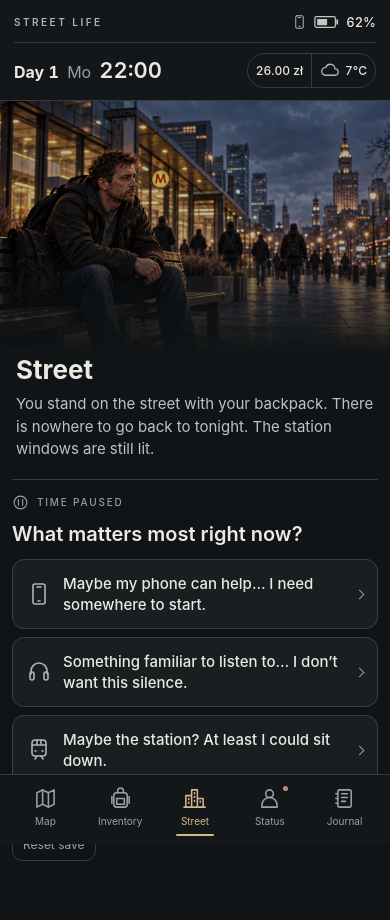
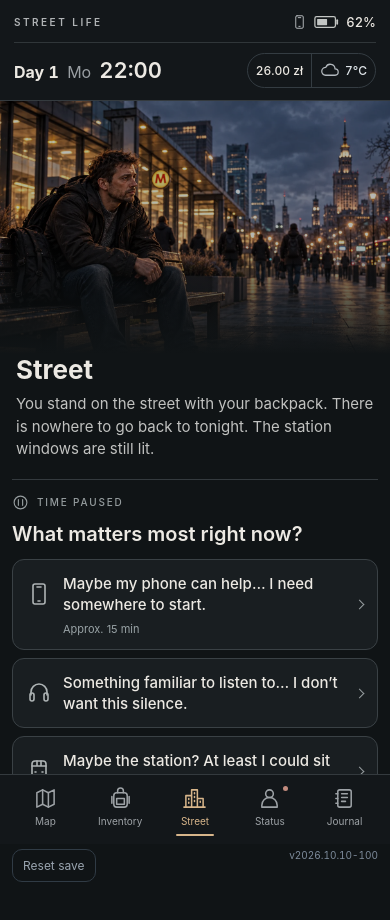
Before and after one commit to AlexanderKruk/street-life-game, a React (Vite) app: page / in a window 390 px wide. Shown: the top 920 px of the page. Built offline with nearby package versions, Linux system fonts and the light colour scheme.

Commit message:
Estimate phone searches at fifteen minutes with variable actual duration

```diff
--- a/check-ui.cjs
+++ b/check-ui.cjs
@@ -20,15 +20,15 @@ function setup(state={},effects=[]){
  Math.random=()=>0.99;
  render(React.createElement(App));
 }
-function button(name){const dialog=screen.queryByRole('dialog');fireEvent.click(dialog ? within(dialog).getByRole('button',{name}) : screen.getByRole('button',{name}));}
+function button(name){const dialog=screen.queryByRole('dialog');const target=dialog ? within(dialog).getByRole('button',{name}) : screen.getByRole('button',{name});const previousRandom=Math.random;if(target.dataset.choice?.startsWith('question-')||/Ask AI/.test(target.textContent))Math.random=()=>.34;fireEvent.click(target);Math.random=previousRandom;}
 function beginSleep(hours=2){button(/Lie down here\? I’m not sure… But I could try./);fireEvent.click(within(screen.getByRole('group',{name:'Sleep duration'})).getByRole('button',{name:new RegExp('^'+hours+' h')}));button('Start sleeping');}
 function close(){fireEvent.click(within(screen.getByRole('dialog')).getByRole('button',{name:'Got it',exact:true}));}
 function summary(){return screen.getByRole('dialog').textContent;}
 function checkBattery(){const charge=Math.round(JSON.parse(localStorage.getItem('street-life-inventory-v1')).phoneBattery);assert(screen.getByLabelText(`Phone battery: ${charge}%`).textContent.includes(`${charge}%`));return charge;}
-async function finishPhone(){for(let tick=0;tick<10;tick++)await act(()=>new Promise(r=>setTimeout(r,1020)));}
+async function finishPhone(){for(let tick=0;tick<15;tick++)await act(()=>new Promise(r=>setTimeout(r,1020)));}
 (async()=>{
  setup();const startingCharge=checkBattery();button('Where can I get help in the morning?');await finishPhone();assert(checkBattery()<startingCharge);close();button('How can I get a shelter bed?');await finishPhone();
- let text=summary();assert(text.includes('−2.4%'));assert(!text.includes('0 zł'));assert(text.includes('10 min'));
+ let text=summary();assert(text.includes('−3.6%'));assert(!text.includes('0 zł'));assert(text.includes('15 min'));
  const before=localStorage.getItem('street-life-save-v3');await act(()=>new Promise(r=>setTimeout(r,1100)));assert.equal(localStorage.getItem('street-life-save-v3'),before);
  close();button(/Map$/);checkBattery();assert(screen.getByText('Night Shelter',{exact:true}));assert(!document.querySelector('.street-art'));cleanup();setup();
  beginSleep();button('Wake up (debug)');
--- a/src/App.tsx
+++ b/src/App.tsx
@@ -7,18 +7,22 @@ import ResultCard, { type ResultCardData } from './ResultCard'
 import { questionPresentation } from './resultPresentation'
 
 const PHONE_ACTIVITY_KEY = 'street-life-phone-activity-v1'
-const PHONE_SEARCH_MINUTES = 10
-const PHONE_SEARCH_DRAIN = 2
-type PhoneActivity = { questionId: string; remaining: number; before: ResultSnapshot }
+const PHONE_SEARCH_ESTIMATE = 15
+const PHONE_SEARCH_MIN = 10
+const PHONE_SEARCH_MAX = 25
+const PHONE_SEARCH_DRAIN_PER_MINUTE = 0.2
+type PhoneActivity = { questionId: string; total: number; remaining: number; before: ResultSnapshot }
 
 function loadPhoneActivity(): PhoneActivity | null {
   try {
     const saved = JSON.parse(localStorage.getItem(PHONE_ACTIVITY_KEY) ?? 'null')
     if (!saved || !['morning', 'bed', 'no-place', 'supplies'].includes(saved.questionId) || !Number.isInteger(saved.remaining) || saved.remaining < 0 || saved.remaining > 30 || !saved.before?.game || !saved.before?.inventory || !Array.isArray(saved.before?.effects) || loadGame().locationId !== 'street') return null
-    // Shorten a search already started in v98 without charging or restarting it.
+    // Older fixed searches retain the ten-minute migration; new searches keep
+    // their originally selected duration across reloads.
     const elapsed = absoluteMinutes(loadGame()) - absoluteMinutes(saved.before.game)
     if (!Number.isFinite(elapsed) || elapsed < 0) return null
-    return { ...saved, remaining: Math.min(saved.remaining, Math.max(0, PHONE_SEARCH_MINUTES - elapsed)) }
+    const total = Number.isInteger(saved.total) && saved.total >= PHONE_SEARCH_MIN && saved.total <= PHONE_SEARCH_MAX ? saved.total : 10
+    return { ...saved, total, remaining: Math.min(saved.remaining, Math.max(0, total - elapsed)) }
   } catch { return null }
 }
 
@@ -231,7 +235,7 @@ function AvailableFirst({ children, className, tag = 'section', thoughtsOnly = f
       .filter(part => !isValidElement(part) || part.type !== 'span')
       .map(part => isValidElement<{ children?: ReactNode }>(part) && part.type === 'div'
         ? cloneElement(part, {}, <Icon name={icon} className="story-action-icon" />, Children.toArray(part.props.children)
-          .filter(detail => !isValidElement(detail) || detail.type !== 'small')
+          .filter(detail => !isValidElement<{ className?: string }>(detail) || detail.type !== 'small' || detail.props.className === 'choice-estimate')
           .map(detail => isValidElement<{ children?: ReactNode }>(detail) && detail.type === 'strong'
             ? cloneElement(detail, {}, Children.toArray(detail.props.children)
               .filter(text => !isValidElement(text) || text.type !== 'span')
@@ -1147,7 +1151,7 @@ export default function App() {
     bodyChoices,
     practicalChoices,
   ]
-  const phoneSearchCost = PHONE_SEARCH_DRAIN * phoneDrainMultiplier(inventory.phoneCondition)
+  const phoneSearchCost = PHONE_SEARCH_MIN * PHONE_SEARCH_DRAIN_PER_MINUTE * phoneDrainMultiplier(inventory.phoneCondition)
 
   function finishPracticalQuestion(id: string, before = resultSnapshot()) {
     const question = practicalQuestions.find(entry => entry.id === id)
@@ -1175,11 +1179,12 @@ export default function App() {
     if (!mobileServiceActive || inventory.phoneCondition <= 0 || inventory.phoneBattery < phoneSearchCost) return
     setPhoneOpen(false)
     setScreen('location')
-    setPhoneActivity({ questionId: id, remaining: PHONE_SEARCH_MINUTES, before: resultSnapshot() })
-  }
-
-  useEffect(() => {
-    if (phoneActivity?.remaining === PHONE_SEARCH_MINUTES) window.scrollTo?.({ top: 0, behavior: 'instant' })
+    const total = PHONE_SEARCH_MIN + Math.floor(Math.random() * (PHONE_SEARCH_MAX - PHONE_SEARCH_MIN + 1))
+    setPhoneActivity({ questionId: id, total, remaining: total, before: resultSnapshot() })
+  }
+
+  useEffect(() => {
+    if (phoneActivity && phoneActivity.remaining === phoneActivity.total) window.scrollTo?.({ top: 0, behavior: 'instant' })
   }, [phoneActivity?.questionId])
 
   useEffect(() => {
@@ -1187,7 +1192,7 @@ export default function App() {
     const timer = window.setInterval(() => {
       if (document.visibilityState !== 'visible') return
       setGame(previous => applyAction(previous, { minutes: 1 }))
-      setInventory(previous => ({ ...previous, phoneBattery: Math.max(0, previous.phoneBattery - PHONE_SEARCH_DRAIN / PHONE_SEARCH_MINUTES * phoneDrainMultiplier(previous.phoneCondition)) }))
+      setInventory(previous => ({ ...previous, phoneBattery: Math.max(0, previous.phoneBattery - PHONE_SEARCH_DRAIN_PER_MINUTE * phoneDrainMultiplier(previous.phoneCondition)) }))
       setPhoneActivity(previous => previous ? { ...previous, remaining: Math.max(0, previous.remaining - 1) } : null)
     }, 1000)
     return () => window.clearInterval(timer)
@@ -1898,10 +1903,10 @@ export default function App() {
       {current.id === 'street' && <div className={`street-art${phoneActivity || inlineResult ? ' phone-art' : !infoModal?.presentation?.illustration && (game.minutes >= 1200 || game.minutes < 360) ? ' night' : ''}`} aria-hidden="true"><img src={phoneActivity ? '/street-life-game/assets/phone-search.webp' : infoModal?.presentation?.illustration ?? (inlineResult ? '/street-life-game/assets/phone-search.webp' : '/street-life-game/assets/street-hero.webp')} alt="" width="1400" height={phoneActivity || inlineResult ? 1050 : 788} fetchPriority="high" />{infoModal?.presentation?.illustration && <span className="result-art-caption">Looking ahead</span>}</div>}
       {phoneActivity ? <section className="phone-activity" aria-labelledby="phone-activity-title" aria-busy="true">
         <div className="phone-activity-heading"><p className="eyebrow">USING YOUR PHONE</p><div className="phone-activity-symbol" aria-hidden="true"><span /><span /><span /></div></div>
-        <h2 id="phone-activity-title">{phoneActivity.remaining > PHONE_SEARCH_MINUTES * 2 / 3 ? 'Looking for information' : phoneActivity.remaining > PHONE_SEARCH_MINUTES / 3 ? 'Reading through the options' : 'Saving useful addresses'}</h2>
+        <h2 id="phone-activity-title">{phoneActivity.remaining > phoneActivity.total * 2 / 3 ? 'Looking for information' : phoneActivity.remaining > phoneActivity.total / 3 ? 'Reading through the options' : 'Saving useful addresses'}</h2>
         <p>{practicalQuestions.find(question => question.id === phoneActivity.questionId)?.title}<br />Checking addresses and opening hours.</p>
-        <div className="phone-activity-progress" role="progressbar" aria-label="Phone search" aria-valuemin={0} aria-valuemax={PHONE_SEARCH_MINUTES} aria-valuenow={PHONE_SEARCH_MINUTES - phoneActivity.remaining}><i style={{ width: `${(PHONE_SEARCH_MINUTES - phoneActivity.remaining) / PHONE_SEARCH_MINUTES * 100}%` }} /></div>
-        <div className="phone-activity-meta"><span><Icon name="clock" />{PHONE_SEARCH_MINUTES - phoneActivity.remaining} / {PHONE_SEARCH_MINUTES} min</span><span>{phoneActivity.remaining} min left</span></div>
+        <div className="phone-activity-progress uncertain" role="progressbar" aria-label="Phone search in progress"><i /></div>
+        <div className="phone-activity-meta"><span><Icon name="clock" />{phoneActivity.total - phoneActivity.remaining} min spent</span><span>Usually about {PHONE_SEARCH_ESTIMATE} min</span></div>
         <small>Time passes while you search.</small>
       </section> : inlineResult && infoModal ? <ResultCard inline result={infoModal} onClose={() => setInfoModal(null)} /> : <>
       <section className={current.id === 'street' ? 'current location-summary story-scene' : 'current location-summary'}>
@@ -1984,11 +1989,11 @@ export default function App() {
             <button className="action" onClick={hospitalVisit} disabled={!open || !inventory.documents}><div><strong>🩺 Regular medical appointment</strong><small>{!inventory.documents ? 'Documents required.' : open ? 'See a doctor and receive proper treatment.' : 'Regular care is closed.'}</small></div><span>~90 min</span></button>
           </>}
           {current.id === 'street' && <>
-            <button className="action" data-choice="question-morning" aria-label="Where can I get help in the morning?" onClick={() => answerPracticalQuestion('morning')} disabled={!answeredQuestions.includes('morning') && (!mobileServiceActive || inventory.phoneCondition <= 0 || inventory.phoneBattery < phoneSearchCost)}><div><strong><span className="choice-emoji" aria-hidden="true">📱</span>{answeredQuestions.includes('morning') ? 'What did it say about getting help in the morning?' : 'Maybe my phone can help… I need somewhere to start.'}</strong><small>{answeredQuestions.includes('morning') ? 'Read saved answer · free' : 'Ask about help in the morning'}</small></div><span>{answeredQuestions.includes('morning') ? 'Notes' : `~${PHONE_SEARCH_MINUTES} min · −${phoneSearchCost.toFixed(1)}% battery`}</span></button>
+            <button className="action" data-choice="question-morning" aria-label="Where can I get help in the morning?" onClick={() => answerPracticalQuestion('morning')} disabled={!answeredQuestions.includes('morning') && (!mobileServiceActive || inventory.phoneCondition <= 0 || inventory.phoneBattery < phoneSearchCost)}><div><strong><span className="choice-emoji" aria-hidden="true">📱</span>{answeredQuestions.includes('morning') ? 'What did it say about getting help in the morning?' : 'Maybe my phone can help… I need somewhere to start.'}</strong><small className="choice-estimate">{answeredQuestions.includes('morning') ? 'Saved answer · free' : `Approx. ${PHONE_SEARCH_ESTIMATE} min`}</small></div><span>{answeredQuestions.includes('morning') ? 'Notes' : `Approx. ${PHONE_SEARCH_ESTIMATE} min · uses battery`}</span></button>
             {visibleQuestions.filter(question => question.id !== 'morning').map(question => {
               const saved = answeredQuestions.includes(question.id)
               const memory = question.id === 'charging'
-              return <button className="action" data-choice={`question-${question.id}`} aria-label={question.title} key={question.id} onClick={() => answerPracticalQuestion(question.id)} disabled={!saved && !memory && (!mobileServiceActive || inventory.phoneCondition <= 0 || inventory.phoneBattery < phoneSearchCost)}><div><strong><span className="choice-emoji" aria-hidden="true">{question.icon}</span>{question.title}</strong><small>{memory ? 'Low battery brings an old memory back: the station waiting room.' : saved ? 'Read saved AI answer · free' : 'Ask AI · needs mobile service and battery'}</small></div><span>{saved ? 'Notes' : memory ? 'Remember · free' : `~${PHONE_SEARCH_MINUTES} min · −${phoneSearchCost.toFixed(1)}% battery`}</span></button>
+              return <button className="action" data-choice={`question-${question.id}`} aria-label={question.title} key={question.id} onClick={() => answerPracticalQuestion(question.id)} disabled={!saved && !memory && (!mobileServiceActive || inventory.phoneCondition <= 0 || inventory.phoneBattery < phoneSearchCost)}><div><strong><span className="choice-emoji" aria-hidden="true">{question.icon}</span>{question.title}</strong><small className="choice-estimate">{memory ? 'Remember · free' : saved ? 'Saved answer · free' : `Approx. ${PHONE_SEARCH_ESTIMATE} min`}</small></div><span>{saved ? 'Notes' : memory ? 'Remember · free' : `Approx. ${PHONE_SEARCH_ESTIMATE} min · uses battery`}</span></button>
             })}
             {<button className="action" data-choice="music-walk" onClick={() => walkCity(true)} disabled={!canWalkWithMusic}><div><strong><span className="choice-emoji" aria-hidden="true">🎧</span>Something familiar to listen to… I don’t want this silence.</strong><small>{canWalkWithMusic ? 'You have a few familiar songs on your phone. The walk still takes time and uses battery.' : 'Needs a working phone, mobile service and enough battery.'}</small></div><span>~30 min · −{walkMusicCost.toFixed(1)}% battery</span></button>}
             {<button className="action" aria-label="Just one more street. I’m not ready to lie down." data-choice="walk" onClick={() => walkCity()}><div><strong><span className="choice-emoji" aria-hidden="true">🚶</span>Just one more street. I’m not ready to lie down.</strong><small>Closed shops, lit windows, another crossing. You can keep moving for half an hour.</small></div><span>~30 min</span></button>}
@@ -2112,7 +2117,7 @@ export default function App() {
         <button className="action" onClick={buyMobileService} disabled={game.money < 1}><div><strong>📶 Mobile service</strong><small>{mobileServiceActive ? `Active · ${mobileServiceMinutesLeft >= 60 ? Math.ceil(mobileServiceMinutesLeft / 60) + 'h left' : mobileServiceMinutesLeft + 'm left'}` : 'No active service'} · Navigation, Music & Video</small></div><span>1 zł · +24h</span></button>
         <button className="action" onClick={() => setMobileAutoRenew((value) => !value)}><div><strong>⚙️ Auto-renew mobile service</strong><small>Renew expired service automatically for 1 zł</small></div><span>{mobileAutoRenew ? 'ON' : 'OFF'}</span></button>
         <AvailableFirst tag="div" className="phone-actions">
-          {current.id === 'street' && <button disabled={!answeredQuestions.includes('morning') && (!mobileServiceActive || inventory.phoneCondition <= 0 || inventory.phoneBattery < phoneSearchCost)} onClick={() => { setPhoneOpen(false); setScreen('location'); answerPracticalQuestion('morning') }}><span>💬</span><div><strong>Ask AI</strong><small>Specific questions · saved answers work offline</small></div></button>}
+          {current.id === 'street' && <button disabled={!answeredQuestions.includes('morning') && (!mobileServiceActive || inventory.phoneCondition <= 0 || inventory.phoneBattery < phoneSearchCost)} onClick={() => { setPhoneOpen(false); setScreen('location'); answerPracticalQuestion('morning') }}><span>💬</span><div><strong>Ask AI</strong><small>Approx. 15 min for a new answer · saved answers free</small></div></button>}
           <button onClick={() => setNavigationOn((value) => !value)} disabled={inventory.phoneBattery <= 0 || !mobileServiceActive}><span>🧭</span><div><strong>Navigation {navigationOn ? 'ON' : 'OFF'}</strong><small>{weather.label === 'Clear' ? '15%/h in bright sun' : '12%/h while travelling'}</small></div></button>
           <button onClick={() => setMusicOn((value) => !value)} disabled={inventory.phoneBattery <= 0 || !mobileServiceActive}><span>🎵</span><div><strong>Music {musicOn ? 'ON' : 'OFF'}</strong><small>4%/h · slowly improves Mood</small></div></button>
           <button onClick={watchVideo} disabled={!mobileServiceActive || inventory.phoneBattery < 9 * phoneDrainMultiplier(inventory.phoneCondition)}><span>🎬</span><div><strong>Watch video</strong><small>30 min · ~−{Math.round(9 * phoneDrainMultiplier(inventory.phoneCondition))}% · Mood +</small></div></button>
@@ -2290,7 +2295,7 @@ export default function App() {
       </section>
     </div>}
 
-    <footer><button className="reset" onClick={reset}>Reset save</button><small className="build-version">v2026.10.10-99</small></footer>
+    <footer><button className="reset" onClick={reset}>Reset save</button><small className="build-version">v2026.10.10-100</small></footer>
     <nav className={screen === 'travel' || phoneActivity ? 'bottom-nav travelling' : 'bottom-nav'} aria-label="Main navigation">
       {nav('map', 'map', 'Map')}
       {nav('inventory', 'backpack', 'Inventory')}
--- a/src/styles.css
+++ b/src/styles.css
@@ -654,3 +654,8 @@ button.inventory-item { width:100%; }
 @keyframes phone-pulse { 0%,100% { opacity:.25; } 50% { opacity:1; } }
 @media (prefers-reduced-motion:reduce) { .phone-activity-symbol span { animation:none; } .phone-activity-progress i { transition:none; } }
 @media (max-height:650px) { .street-art.phone-art { height:190px; } .phone-activity h2 { font-size:20px; } }
+
+.street-screen .story-actions .choice-estimate { grid-column:2; font-size:11px; line-height:1.3; color:#99a3a6; margin-top:-5px; }
+.phone-activity-progress.uncertain i { width:35%; animation:phone-search-sweep 2.6s ease-in-out infinite; }
+@keyframes phone-search-sweep { 0% { transform:translateX(-105%); } 100% { transform:translateX(390%); } }
+@media (prefers-reduced-motion:reduce) { .phone-activity-progress.uncertain i { animation:none; transform:translateX(80%); } }
```
Also changed, not shown: check-regressions.cjs (+22 -7 lines), 1 other file (tests, documents, lock files or other folders).
